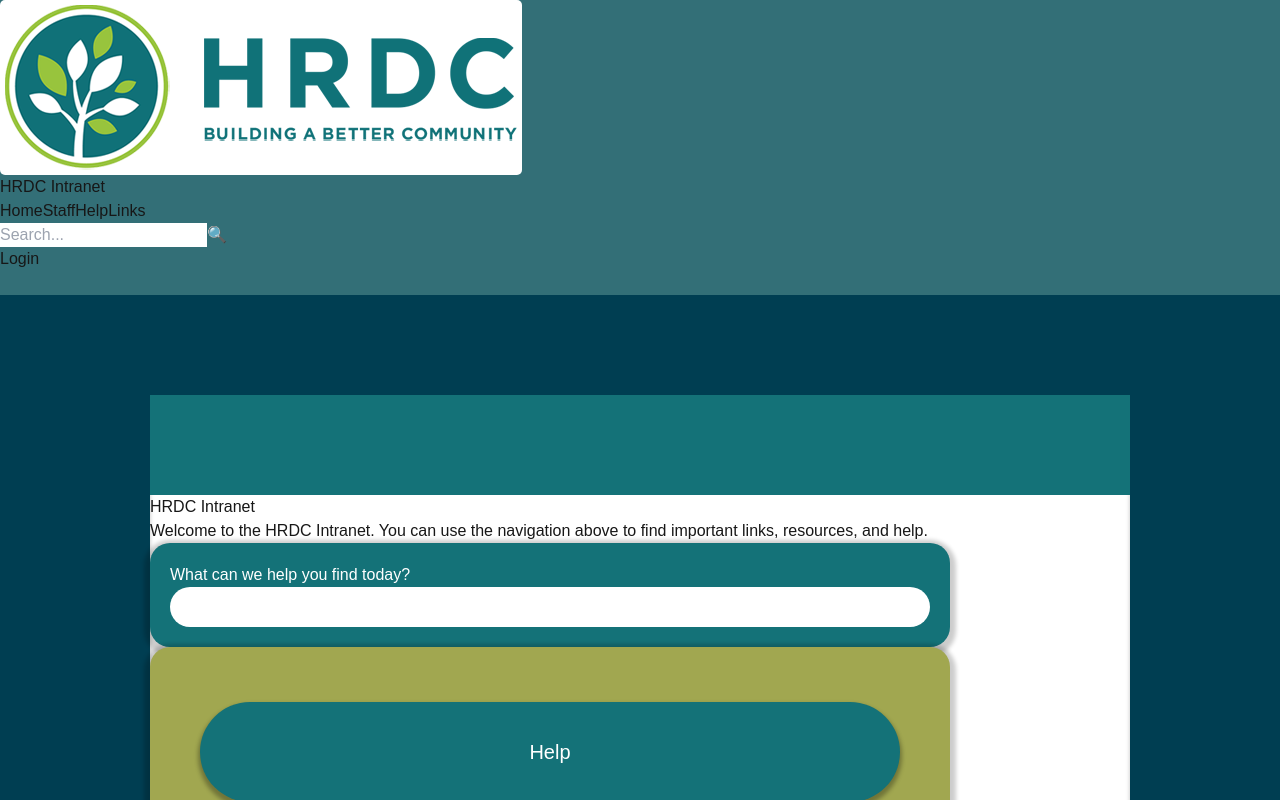
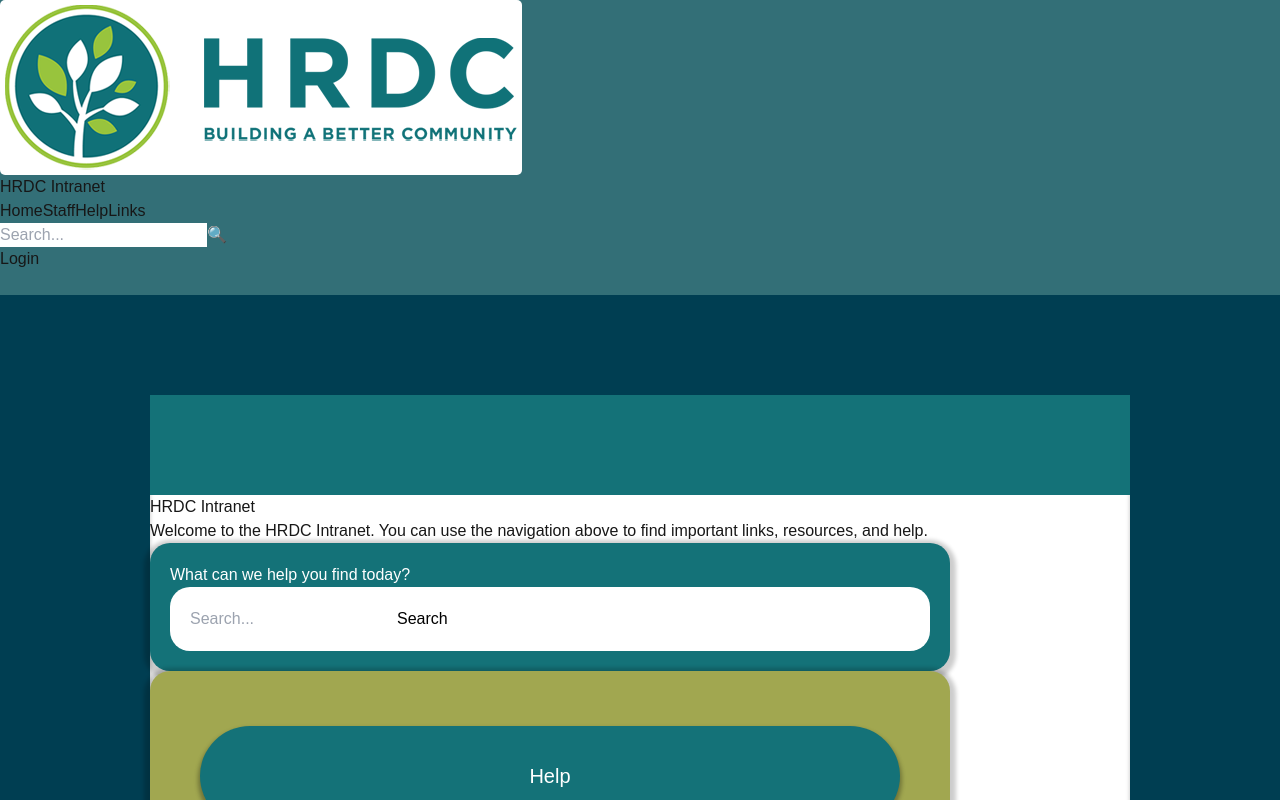
Before and after one commit to 423S25/repo5, a Next.js app: page / in a window 1280 px wide. Shown: the top 800 px of the page. Built offline with nearby package versions, Linux system fonts and the light colour scheme; no server answers; the database is empty.

Commit message:
Added search functionality to the What can ...

```diff
--- a/src/app/page.tsx
+++ b/src/app/page.tsx
@@ -1,10 +1,19 @@
+"use client";
 export const dynamic = "force-dynamic";
 
 import { NavBar } from "./components/Navbar";
 import { getAnnouncements } from "@/utils/getAnnouncements";
+import { useRouter } from "next/navigation";
+import { useState, useEffect } from "react";
 
-export default async function HomePage() {
-  const announcements = await getAnnouncements();
+export default function HomePageWrapper() {
+  const [searchText, setSearchText] = useState("");
+  const router = useRouter();
+  const [announcements, setAnnouncements] = useState<any[]>([]);
+
+  useEffect(() => {
+    getAnnouncements().then(setAnnouncements);
+  }, []);
 
   return (
     <div>
@@ -64,10 +73,31 @@ export default async function HomePage() {
                   color: "black",
                   borderRadius: 20,
                   padding: 20,
-                  overflowY: "auto",
                 }}
               >
-                {/* You can add actual search input here */}
+                <form
+                  onSubmit={(e) => {
+                    e.preventDefault();
+                    if (searchText.trim() !== "") {
+                      router.push(`/search?query=${searchText}`);
+                    }
+                  }}
+                  className="flex items-center"
+                >
+                  <input
+                    type="text"
+                    placeholder="Search..."
+                    className="border border-gray-300 rounded px-4 py-2 w-full text-black"
+                    value={searchText}
+                    onChange={(e) => setSearchText(e.target.value)}
+                  />
+                  <button
+                    type="submit"
+                    className="ml-2 bg-[#147278] text-white px-4 py-2 rounded"
+                  >
+                    Search
+                  </button>
+                </form>
               </div>
             </div>
           </div>
@@ -191,7 +221,6 @@ export default async function HomePage() {
               </div>
             </div>
           </div>
-
         </div>
       </div>
     </div>
```
